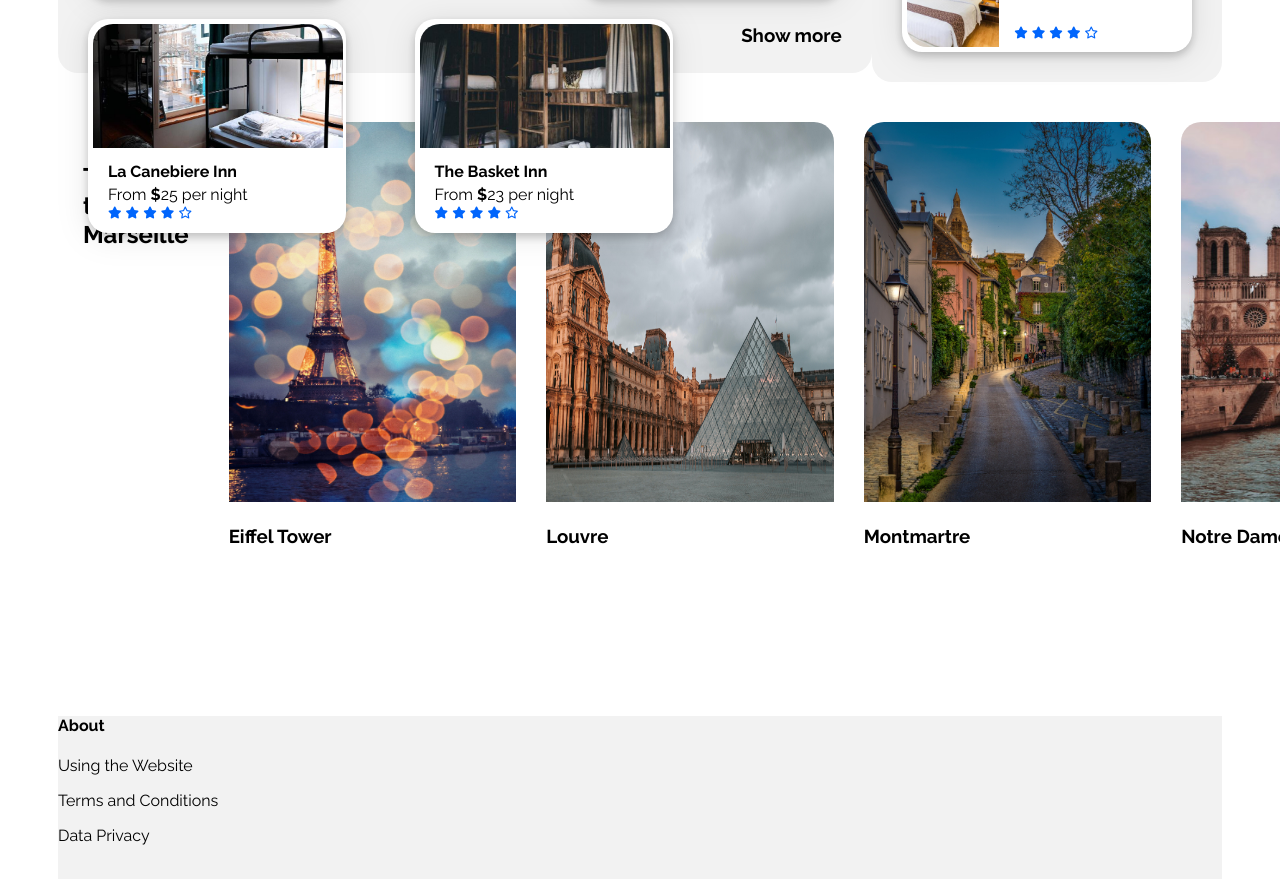
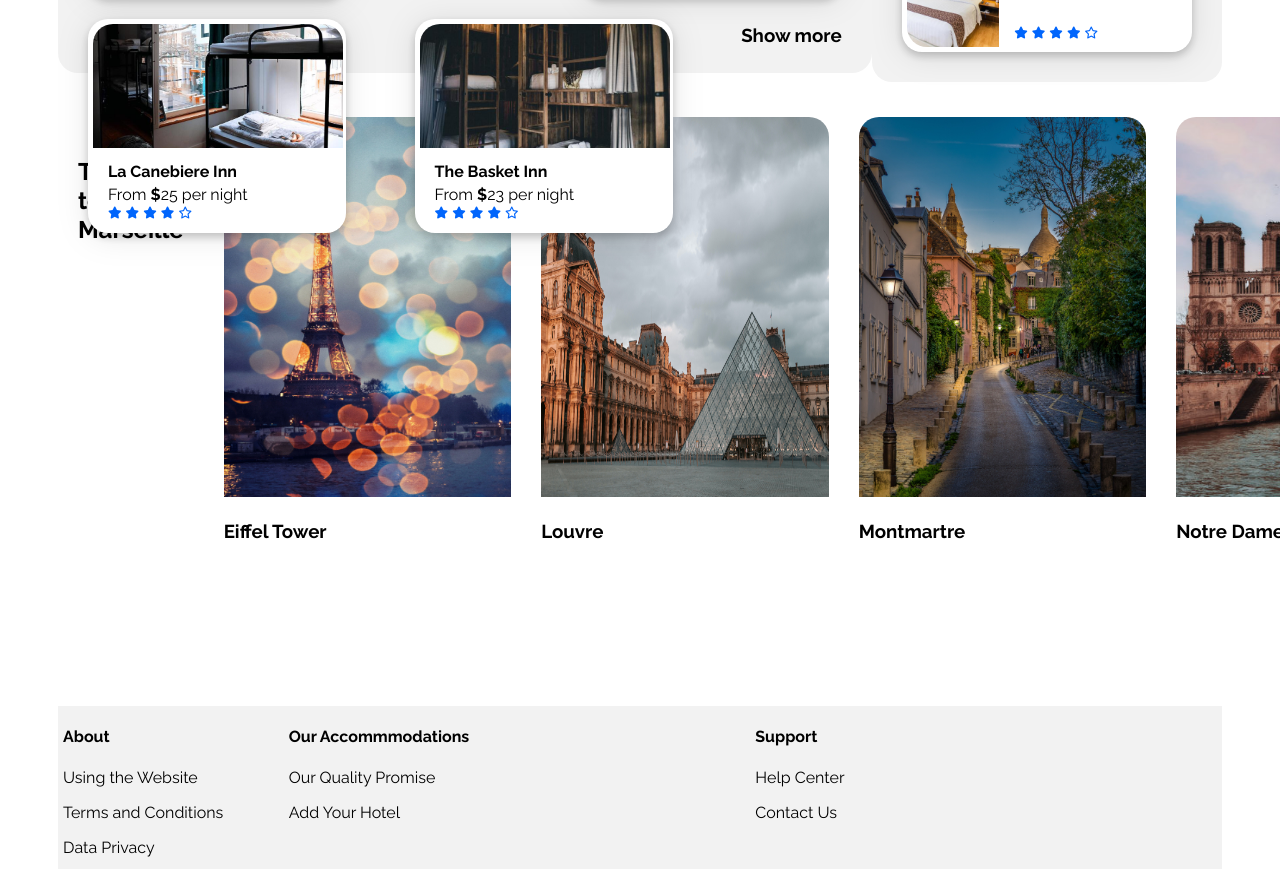
Before and after one commit to dwicks2113/Booki, a plain HTML site: page index.html in a window 1280 px wide. Shown: the part 954-1841 px from the top of the page. Drawn offline with Linux system fonts and the light colour scheme.

Commit message:
Footer added

```diff
--- a/css/style.css
+++ b/css/style.css
@@ -17,12 +17,6 @@
 body {
   display: flex;
   justify-content: center;
-}
-
-.flexbox-container {
-  display: flex;
-  justify-content: flex-start;
-  height: 79px;
 }
 
 .logo a:hover {
@@ -234,20 +228,6 @@ i.fa-solid.fa-circle-info {
   align-items: center;
 }
 
-.button4 {
-  border-radius: 32px;
-  border-color: lightgrey;
-  background-color: white;
-  padding: 16px;
-  font-size: 16px;
-  font-weight: 200;
-  justify-content: space-between;
-}
-
-.button4:hover {
-  background-color: #deebff;
-}
-
 .main-container {
   width: 100%;
   padding: 0 50px;
@@ -433,7 +413,7 @@ a:hover {
   display: flex;
   margin-top: 35px;
   margin-bottom: 30px;
-  padding: 5px;
+
   gap: 10px;
 }
 .activities-title {
@@ -474,12 +454,27 @@ a:hover {
 }
 
 .footer-info {
-  height: 163px;
-  padding: 20 px;
+  display: flex;
+  flex-flow: row nowrap;
+}
+
+.footer-title {
+  font-weight: 700;
+}
+
+.footer-about {
+  width: 466.67px;
+  padding-left: 5px;
   gap: 15px;
 }
 
-.footer-about {
+.footer-accommodations {
+  width: 466.67px;
+  gap: 15px;
+}
+
+.footer-support {
+  width: 466.67px;
   height: 163px;
-  width: 446.67px;
+  gap: 15px;
 }
--- a/index.html
+++ b/index.html
@@ -488,6 +488,23 @@
         <p>Terms and Conditions</p>
         <p>Data Privacy</p>
       </article>
+      <div class="footer-info">
+        <article class="footer-accommodations">
+          <h4 class="footer-title">Our Accommmodations</h4>
+
+        <p>Our Quality Promise</p>
+        <p>Add Your Hotel</p>
+        </div>
+      </article>
+      <div class="footer-info">
+      <article class="footer-support">
+        <div class="support">
+          <h4 class="footer-title">Support</h4>
+        </div>
+        <p>Help Center</p>
+        <p>Contact Us</p>
+      </article>
+      </div>
     </div>
  </footer>
   </body>
```
